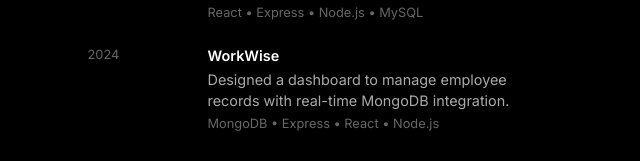
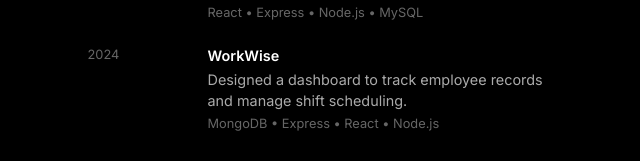
Before and after one commit to weiqlu/weiqlu-portfolio, a React (Vite) app in the folder client/: page / in a window 1280 px wide. Shown: the part 1086-1247 px from the top of the page, without its empty margins (319-959 px from the left). Built offline with nearby package versions, Linux system fonts and the light colour scheme.

Commit message:
updated project link, slight wording change

```diff
--- a/client/src/components/Projects.jsx
+++ b/client/src/components/Projects.jsx
@@ -10,7 +10,7 @@ const projects = [
     description:
       "Automated monitoring of Virginia Tech course availability with real-time push notifications.",
     technologies: ["React", "FastAPI", "PostgreSQL", "Docker"],
-    link: "",
+    link: "https://hokietracker.dev/",
   },
   {
     year: "2024",
@@ -26,7 +26,7 @@ const projects = [
     logo: "",
     title: "WorkWise",
     description:
-      "Designed a dashboard to manage employee records with real-time MongoDB integration.",
+      "Designed a dashboard to track employee records and manage shift scheduling.",
     technologies: ["MongoDB", "Express", "React", "Node.js"],
     link: "",
   },
```
